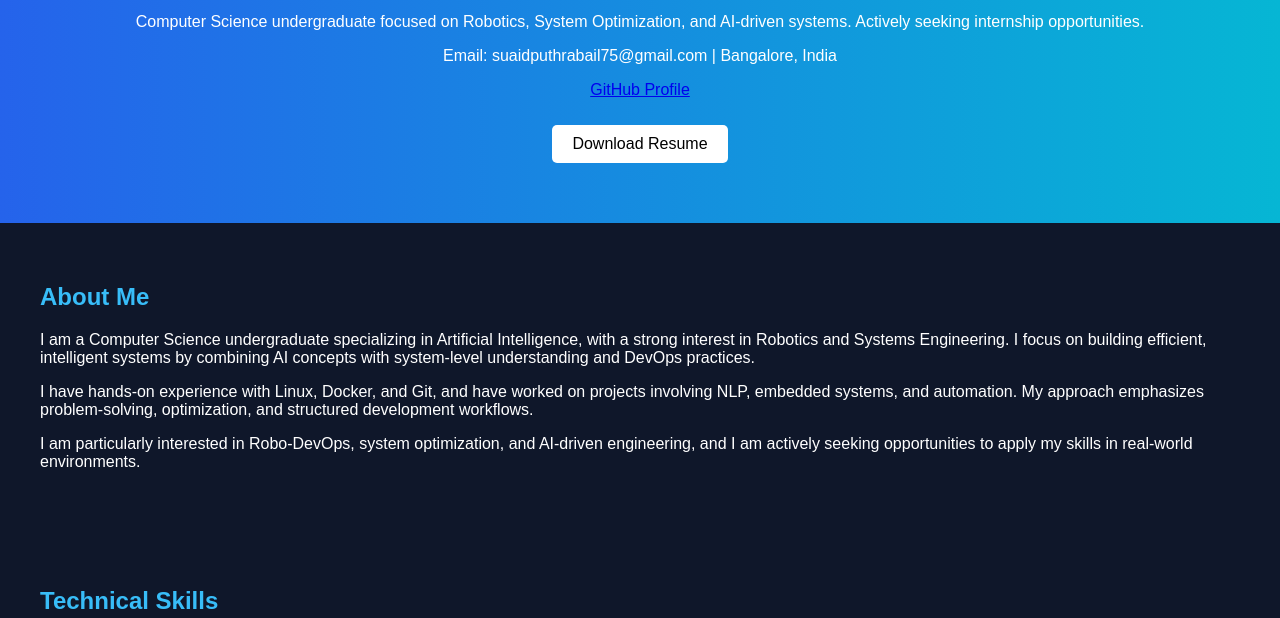
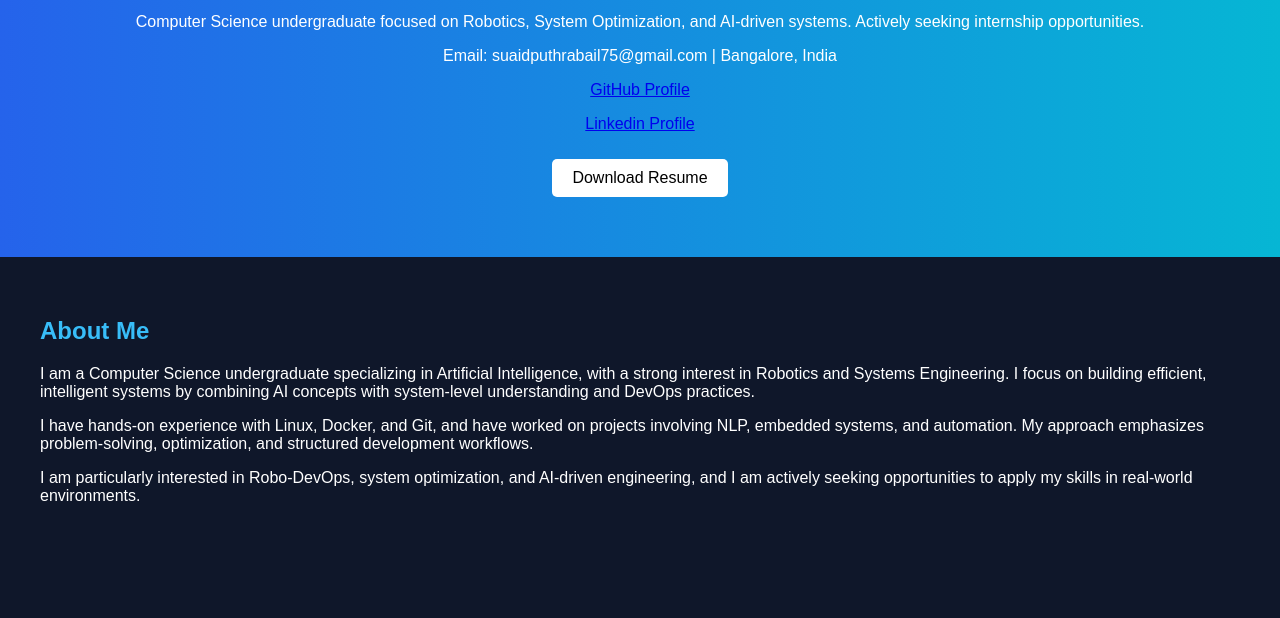
Before and after one commit to Suaid2005/portfolio, a plain HTML site: page index.html in a window 1280 px wide. Shown: the part 161-779 px from the top of the page. Drawn offline with Linux system fonts and the light colour scheme.

Commit message:
Include LinkedIn profile link in portfolio
Added LinkedIn profile link to the header.

```diff
--- a/index.html
+++ b/index.html
@@ -18,6 +18,8 @@
 
     <p>Email: suaidputhrabail75@gmail.com | Bangalore, India</p>
     <p><a href="https://github.com/Suaid2005" target="_blank">GitHub Profile</a></p>
+    <p><a href="www.linkedin.com/in/muhammadsuaid" target="_blank">Linkedin Profile</a></p>
+
 
     <a href="assets/resume.pdf" class="btn" download>Download Resume</a>
 </header>
```
